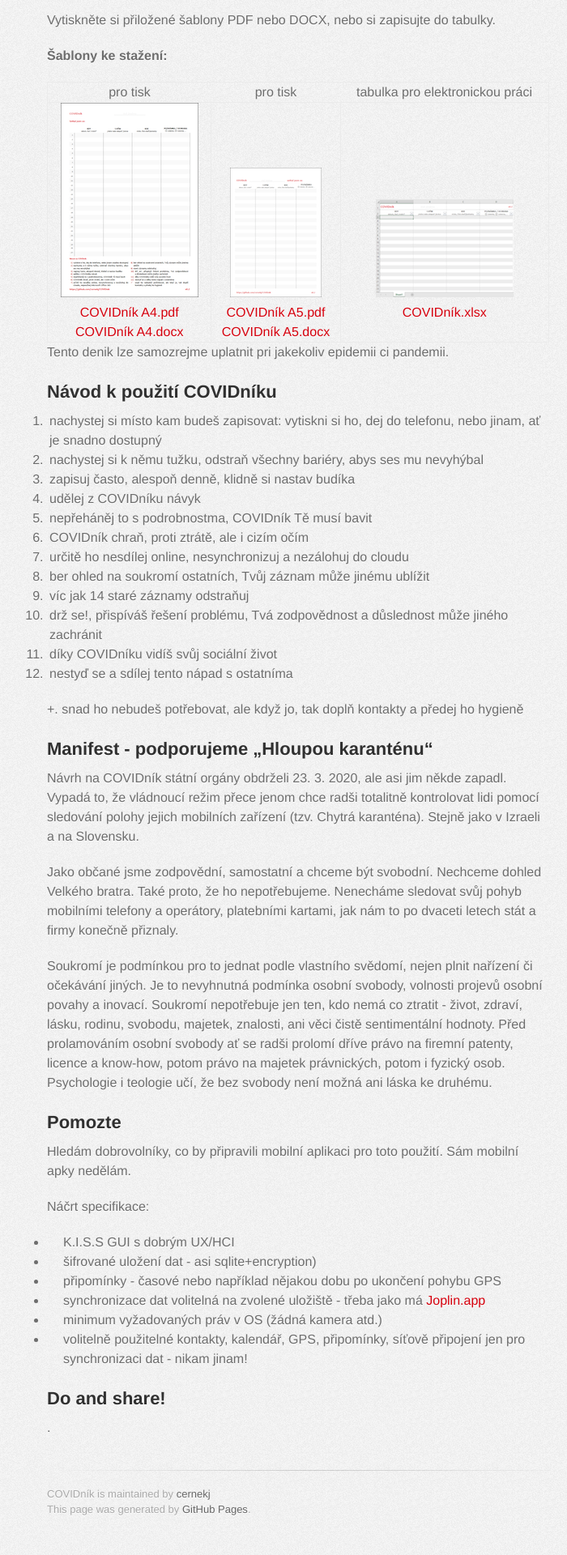
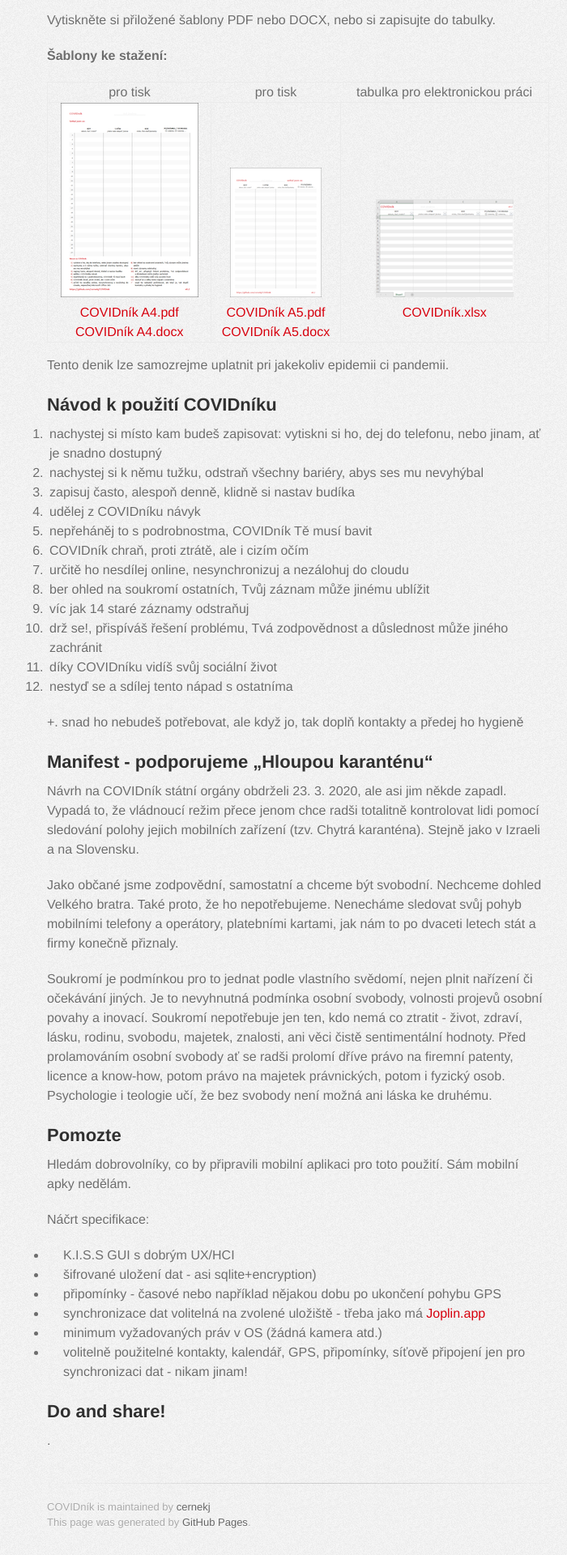
Before and after one commit to cernekj/testgithub, a Jekyll site: the page built from doc/index.md, in a window 1280 px wide. Shown: the part 689-2609 px from the top of the page at 81% size, without its empty margins (272-972 px from the left). Built offline with Jekyll 4.4.1, drawn with Linux system fonts in a browser that asks for light colours; some web fonts are replaced.

Commit message:
CSS custom

```diff
--- a/doc/assets/css/style.scss
+++ b/doc/assets/css/style.scss
@@ -2,3 +2,10 @@
 ---
 
 @import "jekyll-theme-tactile";
+
+table {
+	margin-bottom: 1em;
+}
+h1 {
+	color: #c5000c;
+}
```
